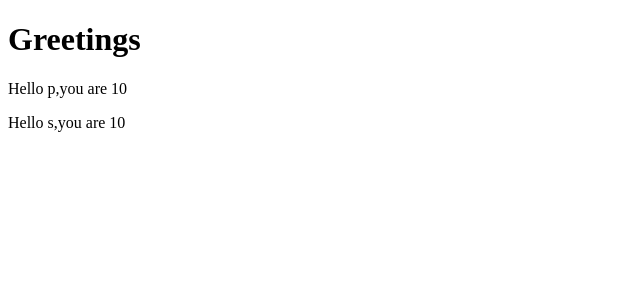
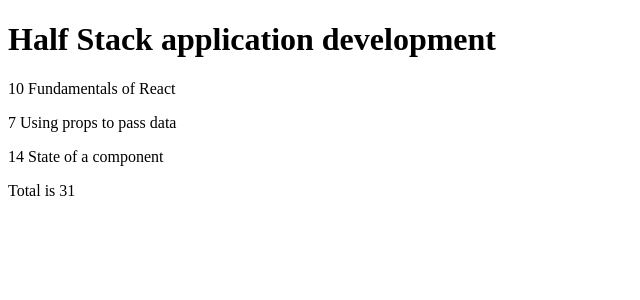
Before and after one commit to aeahmed-rc/fullstack, a React (Create React App) app: page / in a window 1280 px wide. Shown: the top 300 px of the page, without its empty margins (0-640 px from the left). Built offline with nearby package versions, Linux system fonts and the light colour scheme.

Commit message:
updating componet

```diff
--- a/src/App.js
+++ b/src/App.js
@@ -1,23 +1,64 @@
-const Hello = (props)=>{
+const Header =(props) => {
+  return (
+    <div>
+      <h1>
+      {props.course}
+      </h1>
+    </div>
+  )
+}
+const Part =(props)=>{
+  return(
+<div>
+<p>{props.exercise1} {props.part1}</p>
+<p>{props.exercise2} {props.part2}</p>
+<p>{props.exercise3} {props.part3}</p>
+</div>
+  )
+}
+const Content =(props)=>{
+  let part1 = props.part1
+  let exercise1 = props.exercises1
+  let part2 = props.part2
+  let exercise2 = props.exercises2
+  let part3 = props.part3
+  let exercise3 = props.exercises3
   return(
     <div>
-       {props.name.map(m=><p>Hello {m},you are {props.age}</p>)}
+     <Part exercise1={exercise1} part1={part1}/>
+     <Part exercise2={exercise2} part2={part2}/>
+     <Part exercise3={exercise3} part3={part3}/>
+    </div>
+  )
+}
+const Total =(props) =>{
+  return(
+    <div>
+      <p> Total is {props.exercises1+props.exercises2+ props.exercises3}</p>
     </div>
   )
 }
 
+
 const App = () => {
-  const names = ['p','s']
-  const age = 10
-  return(
-     <div>
-    <h1> Greetings</h1>
-    <Hello name={names} age={age} />
+  const course = 'Half Stack application development'
+  const part1 = 'Fundamentals of React'
+  const exercises1 = 10
+  const part2 = 'Using props to pass data'
+  const exercises2 = 7
+  const part3 = 'State of a component'
+  const exercises3 = 14
 
-  </div>
+  return (
+    <div>
+      <Header course={course}/>
+      <Content part1={part1} exercises1={exercises1}/>
+      <Content part2 ={part2} exercises2={exercises2}/>
+      <Content part3 = {part3} exercises3={exercises3}/>
+      <Total exercises1={exercises1} exercises2={exercises2} exercises3={exercises3}/>
+
+    </div>
   )
-  }
-
-
+}
 
 export default App
```
